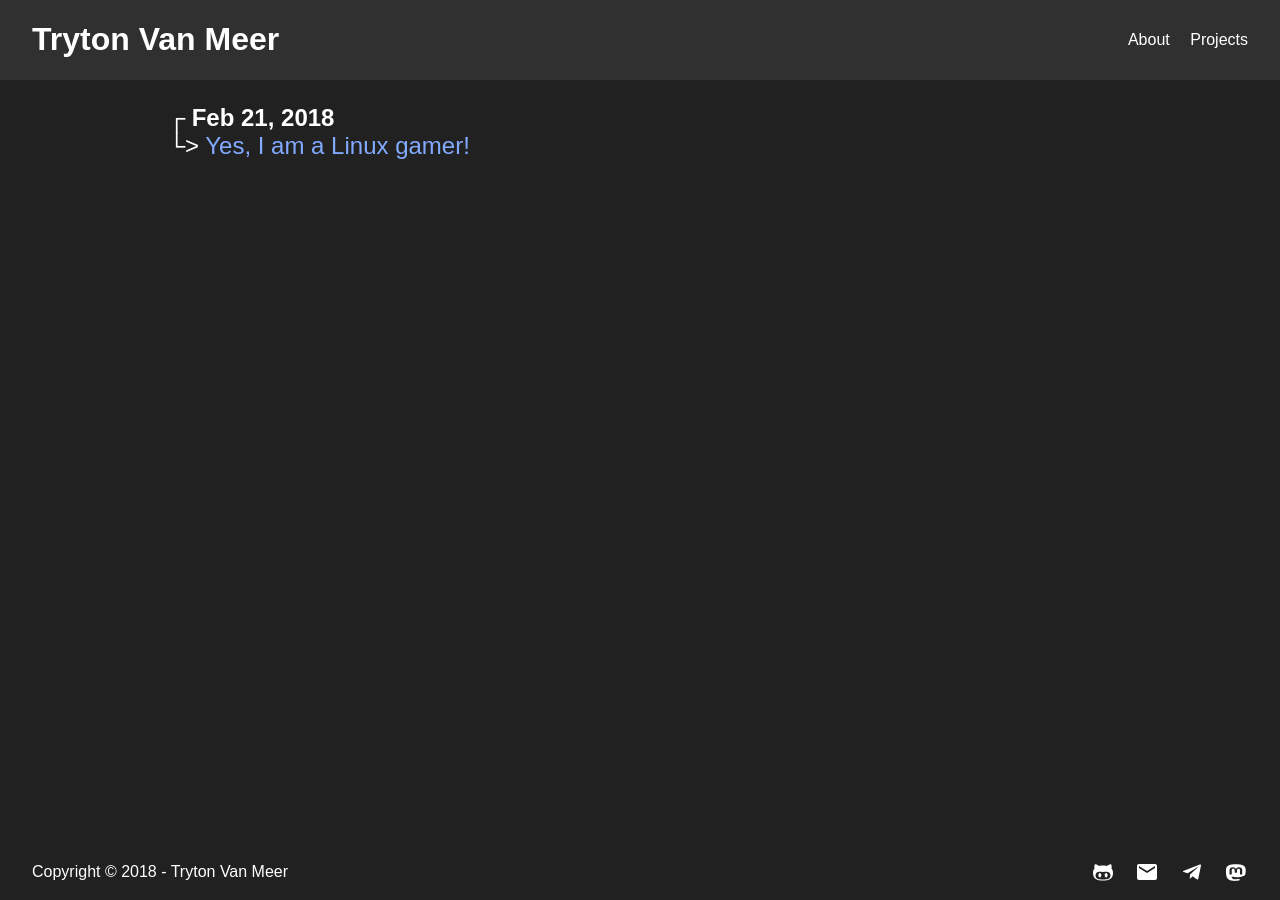
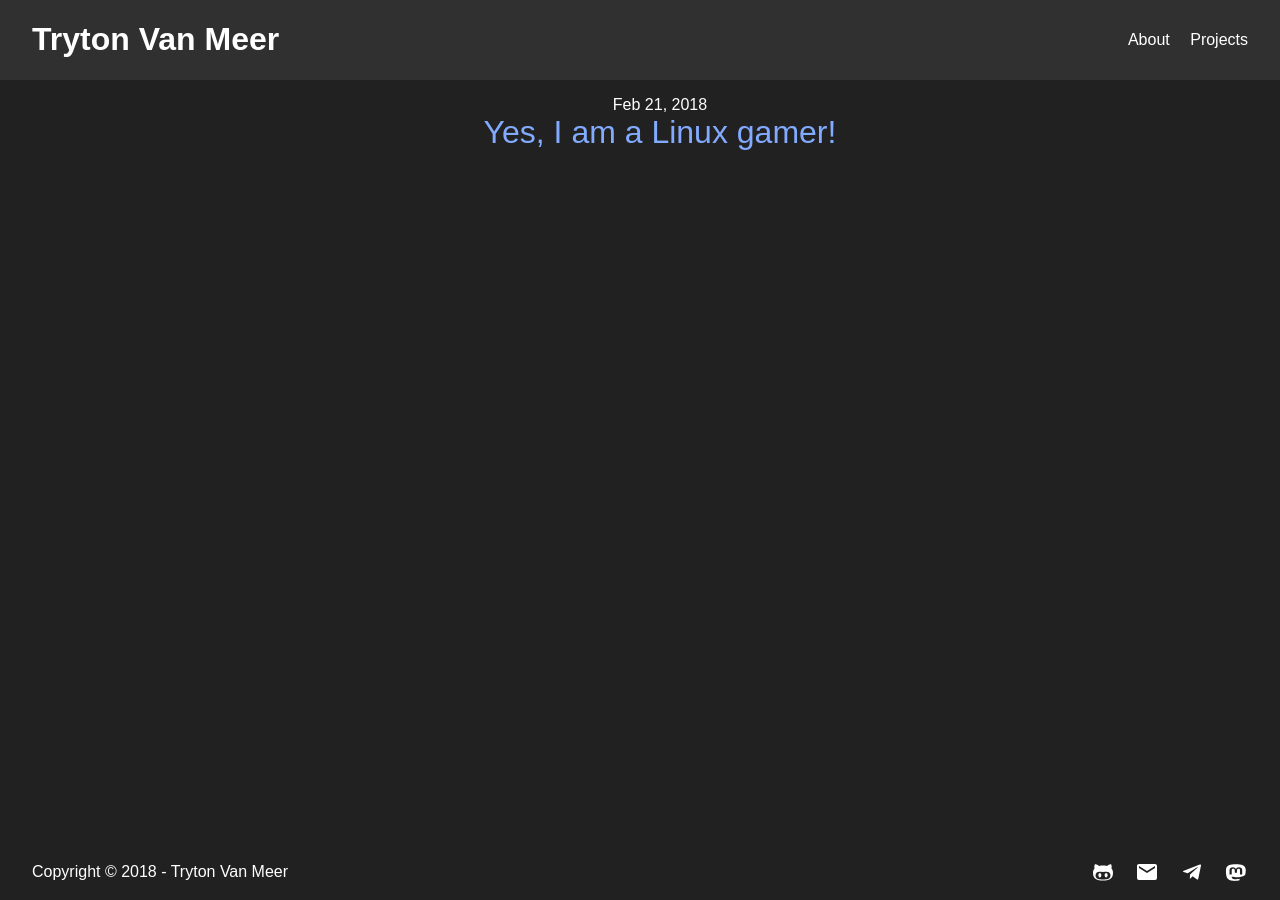
Before and after one commit to tryton-vanmeer/tryton-vanmeer.github.io, a Jekyll site: the page built from index.md, in a window 1280 px wide. Built offline with Jekyll 4.4.1, drawn with Linux system fonts in a browser that asks for light colours.

Commit message:
Updated layout of post listings

```diff
--- a/_layouts/home.html
+++ b/_layouts/home.html
@@ -8,6 +8,5 @@ layout: default
             <span>{{ post.date | date: "%b %-d, %Y" }}</span>
             <a class="post-url" href="{{ post.url | relative_url }}">{{ post.title | escape }}</a>
         </li>
-        <hr>
     {% endfor %}
 </ul>
--- a/_sass/triton/_layout.scss
+++ b/_sass/triton/_layout.scss
@@ -1,29 +1,18 @@
 #post-list {
     list-style: none;
-    font-size: 1.5em;
+    text-align: center;
 
-    li + hr {
-        margin-top: 25px;
-        margin-bottom: 25px;
-        color: $base03;
-    }
-
-    hr:last-child {
-        display: none;
+    li {
+        padding-bottom: 32px;
     }
 
     span {
-        font-weight: bold;
+        font-weight: 300;
         display: block;
-
-        &::before {
-            content: "┌ ";
-        }
     }
 
-    a.post-url::before {
-        color: $primary-color-text;
-        content: "└> ";
+    a.post-url {
+        font-size: 2em;
     }
 }
 
```
